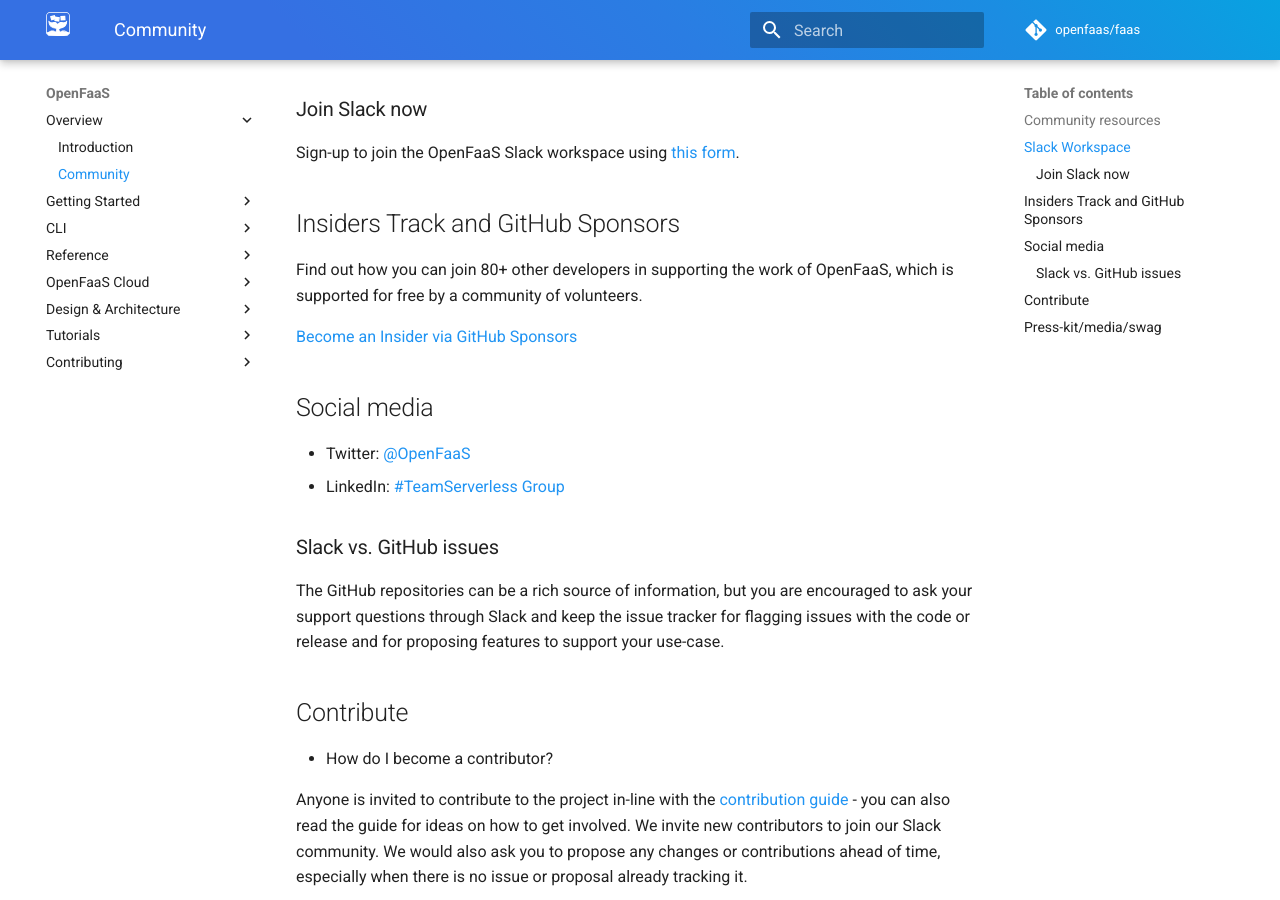
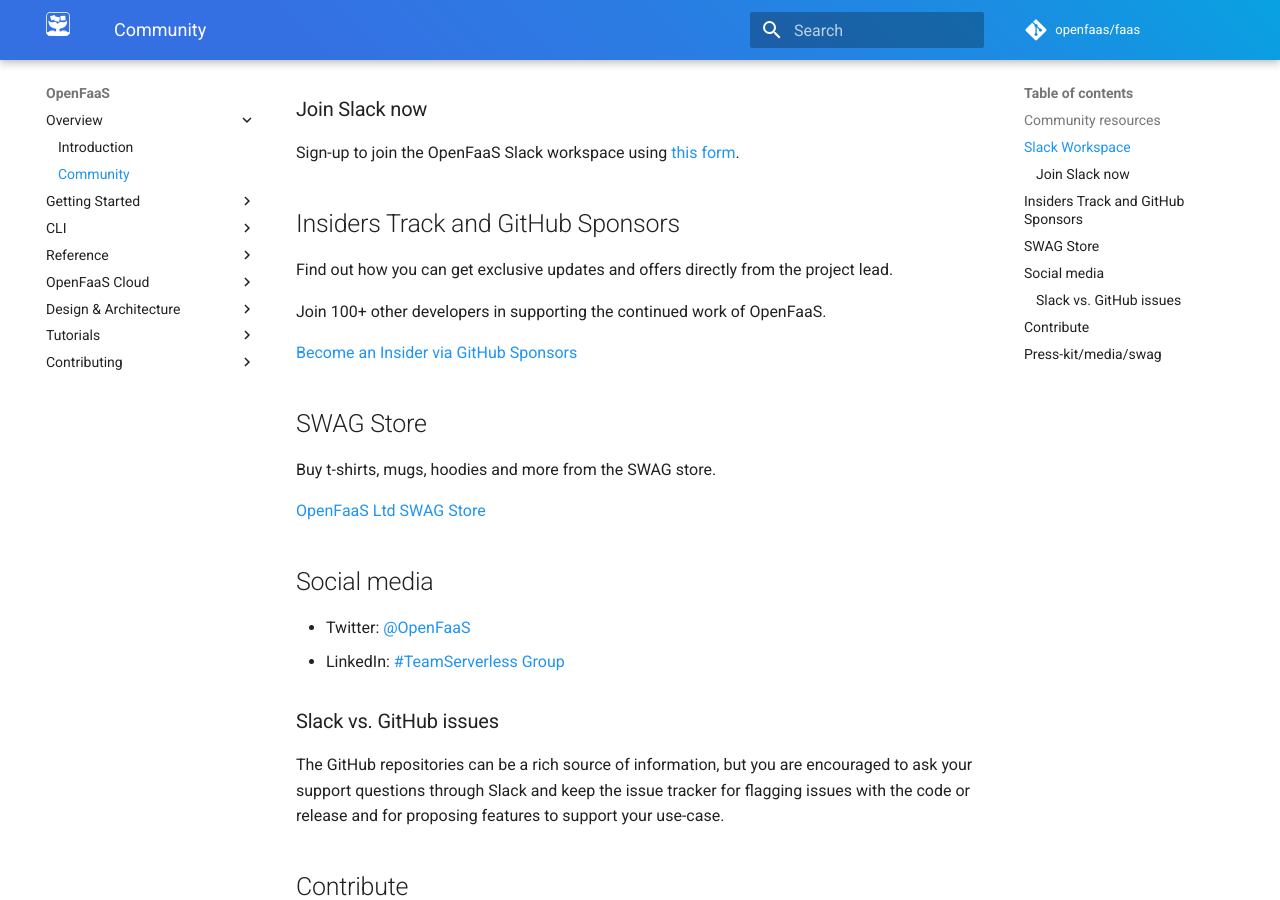
Before and after one commit to openfaas/docs, an MkDocs documentation site: the page built from docs/community.md, in a window 1280 px wide and 900 px high, scrolled down 919 px. Built offline with MkDocs 1.6.1 and Material for MkDocs 9.7.7, drawn with Linux system fonts in a browser that asks for light colours; comment, search, counter and statistics services are not loaded.

Commit message:
Update insiders and SWAG store
Signed-off-by: Alex Ellis (OpenFaaS Ltd) <alexellis2@gmail.com>

```diff
--- a/docs/community.md
+++ b/docs/community.md
@@ -31,9 +31,17 @@ Sign-up to join the OpenFaaS Slack workspace using [this form](https://goo.gl/fo
 
 ## Insiders Track and GitHub Sponsors
 
-Find out how you can join 80+ other developers in supporting the work of OpenFaaS, which is supported for free by a community of volunteers.
+Find out how you can get exclusive updates and offers directly from the project lead.
+
+Join 100+ other developers in supporting the continued work of OpenFaaS.
 
 [Become an Insider via GitHub Sponsors](https://github.com/openfaas/faas/blob/master/BACKERS.md)
+
+## SWAG Store
+
+Buy t-shirts, mugs, hoodies and more from the SWAG store.
+
+[OpenFaaS Ltd SWAG Store](https://store.openfaas.com)
 
 ## Social media
 
```
